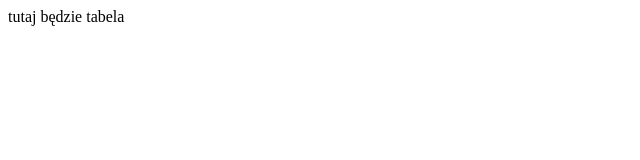
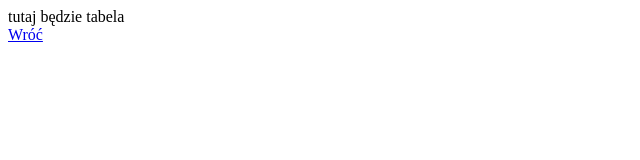
Before and after one commit to Ajwiu/jlhgogh, a plain HTML site: page Tabela.html in a window 1280 px wide. Shown: the full height of the page, 0-640 px from the left. Drawn offline with Linux system fonts and the light colour scheme.

Commit message:
Update Tabela.html

```diff
--- a/Tabela.html
+++ b/Tabela.html
@@ -7,6 +7,7 @@
                   <body>
               tutaj będzie tabela<br>
                     <A HREF="menu_Cur.html</A>
+                             <A HREF="Menu.html">Wróć</A>
                              </body>
 
                              </html>
```
